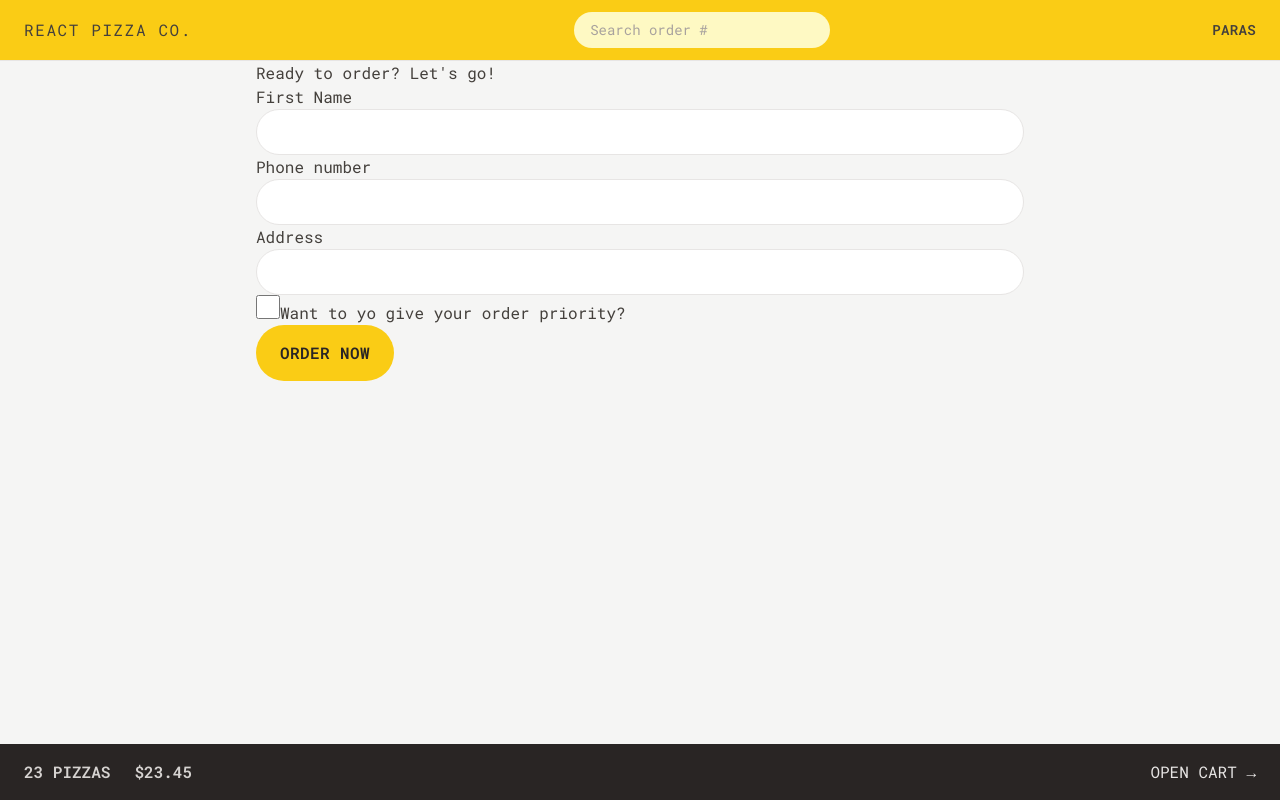
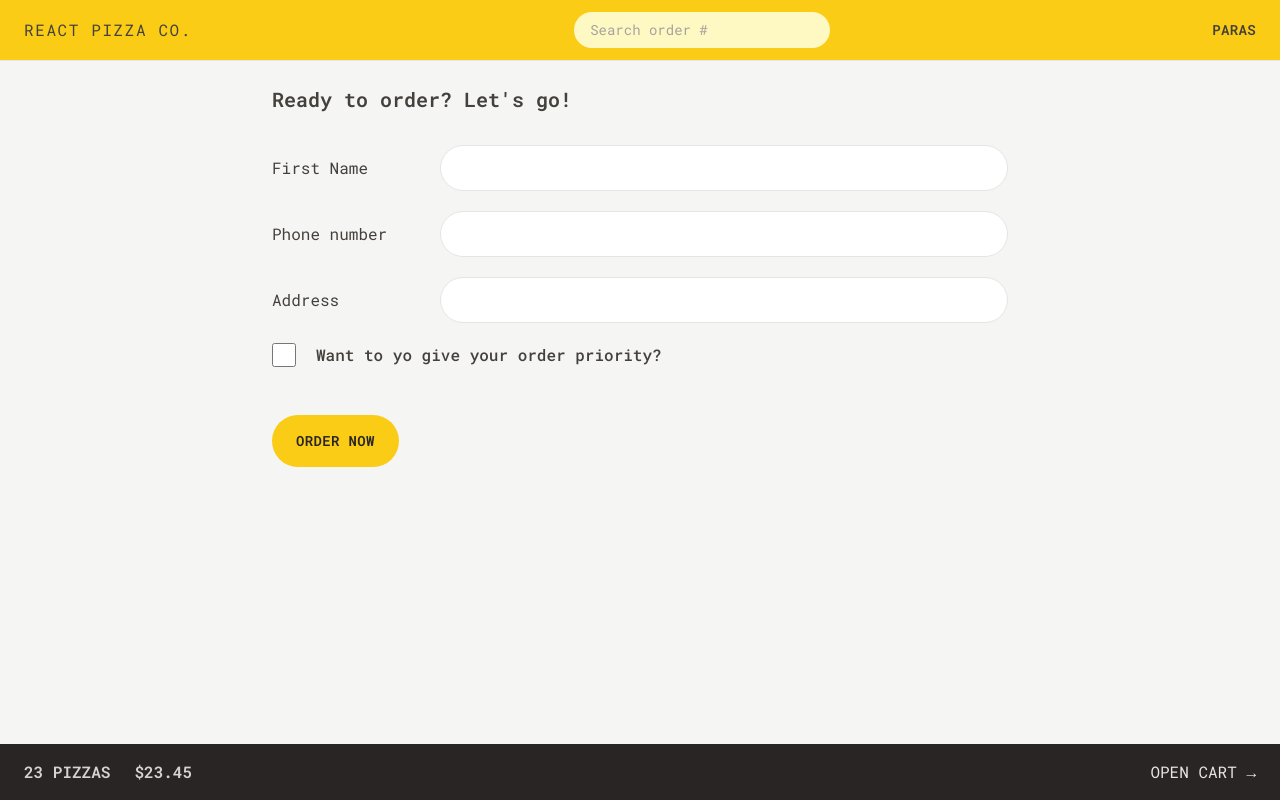
Before and after one commit to Paras0-7/react-pizza-app, a React (Vite) app: page /order/new in a window 1280 px wide. Built offline with nearby package versions, Linux system fonts and the light colour scheme.

Commit message:
css changes

```diff
--- a/src/components/Cart/Cart.jsx
+++ b/src/components/Cart/Cart.jsx
@@ -38,7 +38,7 @@
       <h2 className="mt-7 text-xl font-semibold">Your cart, %NAME%</h2>
       <ul className="mt-3 divide-y divide-stone-200 border-b">
         {cart.map((item) => (
-          <CartItem item={item} key={item.key} />
+          <CartItem item={item} key={item.pizzaId} />
         ))}
       </ul>
       <div className="mt-6 space-x-4">
--- a/src/components/Order/CreateOrder.jsx
+++ b/src/components/Order/CreateOrder.jsx
@@ -44,31 +44,40 @@
 
   const formErros = useActionData();
   return (
-    <div>
-      <h2>{`Ready to order? Let's go!`}</h2>
+    <div className="px-4 py-6">
+      <h2 className="mb-8 text-xl font-semibold">{`Ready to order? Let's go!`}</h2>
 
       <Form method="POST">
-        <div>
-          <label>First Name</label>
-          <input type="text" name="customer" required className="input" />
+        <div className="mb-5 flex flex-col gap-2 sm:flex-row sm:items-center">
+          <label className="sm:basis-40">First Name</label>
+          <input className="input grow" type="text" name="customer" required />
         </div>
 
-        <div>
-          <label>Phone number</label>
-          <div>
-            <input type="tel" name="phone" required className="input" />
-          </div>
-          {formErros?.phone && <p>{formErros.phone}</p>}
-        </div>
-
-        <div>
-          <label>Address</label>
-          <div>
-            <input type="text" name="address" required className="input" />
+        <div className="mb-5 flex flex-col gap-2 sm:flex-row sm:items-center">
+          <label className="sm:basis-40">Phone number</label>
+          <div className="grow">
+            <input type="tel" name="phone" required className="input w-full" />
+            {formErros?.phone && (
+              <p className="mt-2 rounded-md bg-red-100 p-2 text-xs text-red-500">
+                {formErros.phone}
+              </p>
+            )}
           </div>
         </div>
 
-        <div>
+        <div className="mb-5 flex flex-col gap-2 sm:flex-row sm:items-center">
+          <label className="sm:basis-40">Address</label>
+          <div className="grow">
+            <input
+              type="text"
+              name="address"
+              required
+              className="input w-full"
+            />
+          </div>
+        </div>
+
+        <div className="mb-12 flex items-center gap-5">
           <input
             type="checkbox"
             name="priority"
@@ -77,7 +86,9 @@
             // value={withPriority}
             // onChange={(e) => setWithPriority(e.target.checked)}
           />
-          <label htmlFor="priority">Want to yo give your order priority?</label>
+          <label className="font-medium" htmlFor="priority">
+            Want to yo give your order priority?
+          </label>
         </div>
 
         <div>
--- a/src/components/Order/Order.jsx
+++ b/src/components/Order/Order.jsx
@@ -3,34 +3,72 @@
 // Test ID: IIDSAT
 
 import { getOrder } from "../../services/apiRestaurant";
-import { calcMinutesLeft, formatCurrency, formatDate } from "../../utils/helpers";
+import {
+  calcMinutesLeft,
+  formatCurrency,
+  formatDate,
+} from "../../utils/helpers";
 import { useLoaderData } from "react-router-dom";
+import { OrderItem } from "./OrderItem";
 
 export function Order() {
   // Everyone can search for all orders, so for privacy reasons we're gonna gonna exclude names or address, these are only for the restaurant staff
   const order = useLoaderData();
-  const { id, status, priority, priorityPrice, orderPrice, estimatedDelivery, cart } = order;
+  const {
+    id,
+    status,
+    priority,
+    priorityPrice,
+    orderPrice,
+    estimatedDelivery,
+    cart,
+  } = order;
   const deliveryIn = calcMinutesLeft(estimatedDelivery);
   return (
-    <div>
-      <div>
-        <h2>Status</h2>
+    <div className="space-y-8 px-4 py-6">
+      <div className="jus flex flex-wrap items-center justify-between gap-2">
+        <h2 className="text-xl font-semibold">Order #{id} Status</h2>
 
-        <div>
-          {priority && <span>Priority</span>}
-          <span>{status} order</span>
+        <div className="space-x-2">
+          {priority && (
+            <span className="upper rounded-full bg-red-500 px-3 py-1 text-sm font-semibold tracking-wide text-red-50">
+              Priority
+            </span>
+          )}
+          <span className="upper rounded-full bg-green-500 px-3 py-1 text-sm font-semibold tracking-wide text-green-50">
+            {status} order
+          </span>
         </div>
       </div>
 
-      <div>
-        <p>{deliveryIn >= 0 ? `Only ${calcMinutesLeft(estimatedDelivery)} minutes left 😃` : "Order should have arrived"}</p>
-        <p>(Estimated delivery: {formatDate(estimatedDelivery)})</p>
+      <div className="flex flex-wrap items-center justify-between gap-2 bg-stone-200 px-6 py-5">
+        <p className="font-medium">
+          {deliveryIn >= 0
+            ? `Only ${calcMinutesLeft(estimatedDelivery)} minutes left 😃`
+            : "Order should have arrived"}
+        </p>
+        <p className="text-xs text-stone-500">
+          (Estimated delivery: {formatDate(estimatedDelivery)})
+        </p>
       </div>
 
-      <div>
-        <p>Price pizza: {formatCurrency(orderPrice)}</p>
-        {priority && <p>Price priority: {formatCurrency(priorityPrice)}</p>}
-        <p>To pay on delivery: {formatCurrency(orderPrice + priorityPrice)}</p>
+      <ul className="divide-y divide-stone-200 border-b border-t">
+        {cart.map((item) => (
+          <OrderItem item={item} key={item.pizzaId} />
+        ))}
+      </ul>
+      <div className="space-y-2 bg-stone-200 px-6 py-5">
+        <p className="text-sm font-medium text-stone-600">
+          Price pizza: {formatCurrency(orderPrice)}
+        </p>
+        {priority && (
+          <p className="text-sm font-medium text-stone-600">
+            Price priority: {formatCurrency(priorityPrice)}
+          </p>
+        )}
+        <p className="font-bold">
+          To pay on delivery: {formatCurrency(orderPrice + priorityPrice)}
+        </p>
       </div>
     </div>
   );
--- a/src/components/Order/OrderItem.jsx
+++ b/src/components/Order/OrderItem.jsx
@@ -1,13 +1,17 @@
+/* eslint-disable no-unused-vars */
+/* eslint-disable react/prop-types */
+import { formatCurrency } from "../../utils/helpers";
+
 export function OrderItem({ item, isLoadingIngredients, ingredients }) {
   const { quantity, name, totalPrice } = item;
 
   return (
-    <li>
-      <div>
+    <li className="py-3">
+      <div className="flex items-center justify-between gap-4 text-sm">
         <p>
-          <span>{quantity}&times;</span> {name}
+          <span className="font-bold">{quantity}&times;</span> {name}
         </p>
-        <p>{formatCurrency(totalPrice)}</p>
+        <p className="font-bold">{formatCurrency(totalPrice)}</p>
       </div>
     </li>
   );
--- a/src/components/UI/Button.jsx
+++ b/src/components/UI/Button.jsx
@@ -4,13 +4,13 @@
 
 /* eslint-disable react/prop-types */
 export const Button = function ({ children, disabled, to, type }) {
-  const base = `inline-block rounded-full bg-yellow-400  font-semibold uppercase tracking-wide text-stone-800
+  const base = `inline-block rounded-full text-sm bg-yellow-400  font-semibold uppercase tracking-wide text-stone-800
   transition-colors duration-300 hover:bg-yellow-300 focus:outline-none focus:ring focus:ring-yellow-300
   focus:ring-offset-2 disabled:cursor-not-allowed`;
   const styles = {
     primary: base + " px-4 py-3 md:px-6 md:py-4",
     small: base + " text-xs px-4 py-2 md:px-5 md:py-2.5",
-    secondary: `inline-block rounded-full bg-transparent border-2 border-stone-300 font-semibold uppercase tracking-wide text-stone-400
+    secondary: `inline-block text-sm rounded-full bg-transparent border-2 border-stone-300 font-semibold uppercase tracking-wide text-stone-400
     transition-colors duration-300 hover:bg-stone-300 hover:text-stone-800 focus:text-stone-800 focus:outline-none focus:ring focus:ring-stone-200
     focus:ring-offset-2 disabled:cursor-not-allowed px-4 py-2.5 md:px-6 md:py-3.5`,
   };
--- a/src/index.css
+++ b/src/index.css
@@ -4,7 +4,7 @@
 
 @layer components {
   .input {
-    @apply w-full rounded-full border border-stone-200 px-4 py-2 text-sm
+    @apply rounded-full border border-stone-200 px-4 py-2 text-sm
     transition-all duration-300 focus:outline-none focus:ring focus:ring-yellow-400 md:px-6 md:py-3;
   }
 }
```
Also changed, not shown: index.html (+5 -2 lines).
